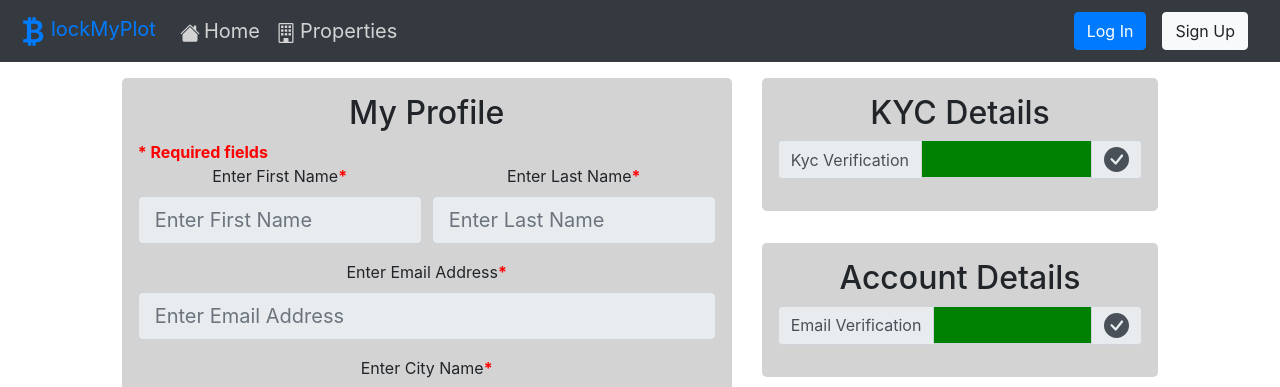
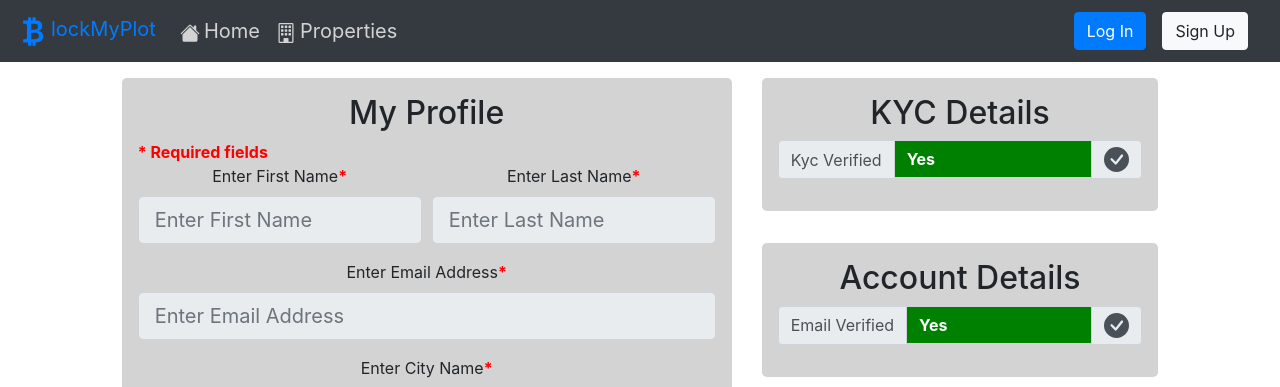
Before and after one commit to nikhil-batra12/prop-investor, a React (Create React App) app: page /my-profile in a window 1280 px wide. Shown: the top 387 px of the page. Built offline with nearby package versions, Linux system fonts and the light colour scheme; no server answers.

Commit message:
Integration updates

```diff
--- a/src/api/setupAxios.js
+++ b/src/api/setupAxios.js
@@ -1,7 +1,8 @@
 import axios from "axios";
 
 const setupAxios = () => {
-  axios.defaults.baseURL = "http://localhost:3001/";
+  axios.defaults.baseURL = "http://173.208.187.110:8080/";
+  // axios.defaults.baseURL = "http://localhost:3001/";
   axios.defaults.headers.post["Content-Type"] = "application/json";
 
   axios.interceptors.request.use(
--- a/src/components/loginSignupForm/signUpForm.tsx
+++ b/src/components/loginSignupForm/signUpForm.tsx
@@ -139,7 +139,6 @@ class SignUpForm extends React.PureComponent<
 
   handleCountryChange = (event) => {
     const { id, value } = event.target;
-    console.log(id, value);
     this.updateForm(id, value);
   };
 
--- a/src/components/propertyTile/propertyTile.tsx
+++ b/src/components/propertyTile/propertyTile.tsx
@@ -16,7 +16,7 @@ class PropertyTile extends React.PureComponent<
       <Col key={key} xs={12} md={6} lg={3} className="d-inline-block">
         <Jumbotron className="p-3">
           <h3>{config.name}</h3>
-          <Image src={config.images[0]} fluid className="fixed-height" />
+          <Image src={config?.images?.[0]} fluid className="fixed-height" />
           <p>{config.about}</p>
           <p>
             <Button variant="primary">
--- a/src/components/registerNewProperty/registerNewProperty.tsx
+++ b/src/components/registerNewProperty/registerNewProperty.tsx
@@ -5,6 +5,7 @@ import FormFeedback from "components/formGenerator/formFeedback";
 import validation from "utils/formValidity/validation";
 import bsCustomFileInput from "bs-custom-file-input";
 import * as countriesConstant from "utils/constants/countries";
+import * as statesConstant from "utils/constants/states";
 import * as validationConstants from "utils/formValidity/constants";
 
 class RegisterNewPropertyForm extends React.PureComponent<
@@ -119,7 +120,7 @@ class RegisterNewPropertyForm extends React.PureComponent<
           validationConstants.validation.value.rules[0].message,
         ],
       },
-      images: {
+      fileImage: {
         valid: false,
         value: "",
         rules: validationConstants.validation.images.rules,
@@ -166,7 +167,7 @@ class RegisterNewPropertyForm extends React.PureComponent<
   handleChange = (event) => {
     const files = event.target.files[0];
 
-    this.updateForm("images", files);
+    this.updateForm("fileImage", files);
   };
 
   updateForm = (id, value) => {
@@ -262,6 +263,20 @@ class RegisterNewPropertyForm extends React.PureComponent<
                 validationMessages={form["address_2"].validationMessages}
               />
             </Form.Group>
+            <Form.Group controlId="country">
+              <Form.Label>
+                Select County<span className="required">*</span>
+              </Form.Label>
+              <Form.Control
+                as="select"
+                size="lg"
+                onChange={this.handleCountryChange}
+              >
+                {_.map(countriesConstant.countriesList, (country) => (
+                  <option key={country.code}>{country.name}</option>
+                ))}
+              </Form.Control>
+            </Form.Group>
             <Form.Group controlId="city" key="city">
               <Form.Label>
                 Enter City Name<span className="required">*</span>
@@ -280,28 +295,27 @@ class RegisterNewPropertyForm extends React.PureComponent<
                 validationMessages={form["city"].validationMessages}
               />
             </Form.Group>
-            <Form.Row>
-              <Col>
             <Form.Group controlId="state" key="state">
             <Form.Label>
-                    Enter State Name<span className="required">*</span>
+              Select State<span className="required">*</span>
             </Form.Label>
             <Form.Control
-                    type="email"
-                    placeholder="Enter State Name"
+              as="select"
               size="lg"
-                    onChange={this.handleTextBoxChange}
-                    isValid={form["state"].valid}
-                    isInvalid={isFormSubmitted && !form["state"].valid}
-                    value={form["state"].value}
-                  />
+              onChange={this.handleCountryChange}
+            >
+              {_.map(
+                statesConstant.statesList[form["country"].value],
+                (state) => (
+                  <option key={state.id}>{state.name}</option>
+                )
+              )}
+            </Form.Control>
             <FormFeedback
               valid={form["state"].valid}
               validationMessages={form["state"].validationMessages}
             />
           </Form.Group>
-              </Col>
-              <Col>
                 <Form.Group controlId="zip" key="zip">
                   <Form.Label>
                     Enter Zip Code<span className="required">*</span>
@@ -320,8 +334,6 @@ class RegisterNewPropertyForm extends React.PureComponent<
                     validationMessages={form["zip"].validationMessages}
                   />
                 </Form.Group>
-              </Col>
-            </Form.Row>
             <Form.Group controlId="landmark" key="landmark">
               <Form.Label>
                 Enter Landmark<span className="required">*</span>
@@ -340,20 +352,7 @@ class RegisterNewPropertyForm extends React.PureComponent<
                 validationMessages={form["landmark"].validationMessages}
               />
             </Form.Group>
-            <Form.Group controlId="country">
-              <Form.Label>
-                Select County<span className="required">*</span>
-              </Form.Label>
-              <Form.Control
-                as="select"
-                size="lg"
-                onChange={this.handleCountryChange}
-              >
-                {_.map(countriesConstant.countriesList, (country) => (
-                  <option key={country.code}>{country.name}</option>
-                ))}
-              </Form.Control>
-            </Form.Group>
+
             <Form.Group controlId="mapLink" key="mapLink">
               <Form.Label>
                 Enter mapLink<span className="required">*</span>
@@ -378,7 +377,7 @@ class RegisterNewPropertyForm extends React.PureComponent<
               </Form.Label>
               <Form.Control
                 type="email"
-                placeholder="Enter numberOfBathrooms Name"
+                placeholder="Enter Number Of Bathrooms"
                 size="lg"
                 onChange={this.handleTextBoxChange}
                 isValid={form["numberOfBathrooms"].valid}
@@ -398,7 +397,7 @@ class RegisterNewPropertyForm extends React.PureComponent<
               </Form.Label>
               <Form.Control
                 type="email"
-                placeholder="Enter numberOfBedrooms Name"
+                placeholder="Enter Number Of Bedrooms"
                 size="lg"
                 onChange={this.handleTextBoxChange}
                 isValid={form["numberOfBedrooms"].valid}
@@ -416,7 +415,7 @@ class RegisterNewPropertyForm extends React.PureComponent<
               </Form.Label>
               <Form.Control
                 type="email"
-                placeholder="Enter squareFeet Name"
+                placeholder="Enter Area in Square Feet"
                 size="lg"
                 onChange={this.handleTextBoxChange}
                 isValid={form["squareFeet"].valid}
@@ -452,9 +451,9 @@ class RegisterNewPropertyForm extends React.PureComponent<
               name="file"
               label={`Property Image`}
               onChange={this.handleChange}
-              isValid={form["images"].valid}
+              isValid={form["fileImage"].valid}
               multiple
-              id="images"
+              id="fileImage"
               feedbackTooltip
             />
           </Modal.Body>
--- a/src/modules/myProfile/myProfile.tsx
+++ b/src/modules/myProfile/myProfile.tsx
@@ -477,21 +477,19 @@ class MyProfile extends React.PureComponent<
             <h2>KYC Details</h2>
             <InputGroup className="mb-3">
               <InputGroup.Prepend>
-                <InputGroup.Text>Kyc Verification</InputGroup.Text>
+                <InputGroup.Text>Kyc Verified</InputGroup.Text>
               </InputGroup.Prepend>
               <Form.Control
                 type="text"
-                value={userDetails["kycStatus"]}
+                value={userDetails["kycStatus"] === false ? "No" : "Yes"}
                 disabled
                 className={
-                  userDetails["kycStatus"] === "UNVERIFIED"
-                    ? "kyc-fail"
-                    : "kyc-pass"
+                  userDetails["kycStatus"] === false ? "kyc-fail" : "kyc-pass"
                 }
               />
               <InputGroup.Append>
                 <InputGroup.Text>
-                  {userDetails["kycStatus"] === "UNVERIFIED" ? (
+                  {userDetails["kycStatus"] === false ? (
                     <PatchExclamationFill size={25} />
                   ) : (
                     <CheckCircleFill size={25} />
@@ -499,7 +497,7 @@ class MyProfile extends React.PureComponent<
                 </InputGroup.Text>
               </InputGroup.Append>
             </InputGroup>
-            {userDetails["kycStatus"] === "UNVERIFIED" ? (
+            {userDetails["kycStatus"] === false ? (
               <Button variant="primary">Verify Now</Button>
             ) : null}
           </Jumbotron>
@@ -507,21 +505,25 @@ class MyProfile extends React.PureComponent<
             <h2>Account Details</h2>
             <InputGroup className="mb-3">
               <InputGroup.Prepend>
-                <InputGroup.Text>Email Verification</InputGroup.Text>
+                <InputGroup.Text>Email Verified</InputGroup.Text>
               </InputGroup.Prepend>
               <Form.Control
                 type="text"
-                value={userDetails["emailVerificationStatus"]}
+                value={
+                  userDetails["emailVerificationStatus"] === false
+                    ? "No"
+                    : "Yes"
+                }
                 disabled
                 className={
-                  userDetails["emailVerificationStatus"] === "UNVERIFIED"
+                  userDetails["emailVerificationStatus"] === false
                     ? "kyc-fail"
                     : "kyc-pass"
                 }
               />
               <InputGroup.Append>
                 <InputGroup.Text>
-                  {userDetails["emailVerificationStatus"] === "UNVERIFIED" ? (
+                  {userDetails["emailVerificationStatus"] === false ? (
                     <PatchExclamationFill size={25} />
                   ) : (
                     <CheckCircleFill size={25} />
@@ -529,7 +531,7 @@ class MyProfile extends React.PureComponent<
                 </InputGroup.Text>
               </InputGroup.Append>
             </InputGroup>
-            {userDetails["emailVerificationStatus"] === "UNVERIFIED" ? (
+            {userDetails["emailVerificationStatus"] === false ? (
               <Button variant="primary">Verify Now</Button>
             ) : null}
           </Jumbotron>
--- a/src/modules/properties/constants.js
+++ b/src/modules/properties/constants.js
@@ -5,5 +5,5 @@ export const ALL_PROPERTIES_URL = {
 };
 
 export const REGISTER_PROPERTY_URL = {
-  endpoint: "/registerProperty",
+  endpoint: "/testRegisterProperty",
 };
--- a/src/modules/properties/reducer.ts
+++ b/src/modules/properties/reducer.ts
@@ -38,7 +38,7 @@ function handleGetAllPropertiesSuccess(state, action) {
     {
       allProperties: {
         status: asyncActions.SUCCESS,
-        data: action.response.properties,
+        data: action.response,
       },
     },
     state
```
Also changed, not shown: 1 other file (tests, documents, lock files or other folders). Lines whose indentation alone changed are shown as unchanged.
